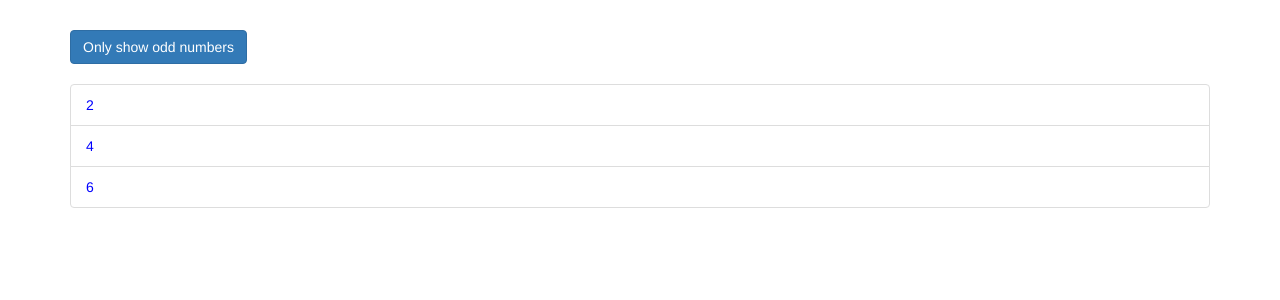
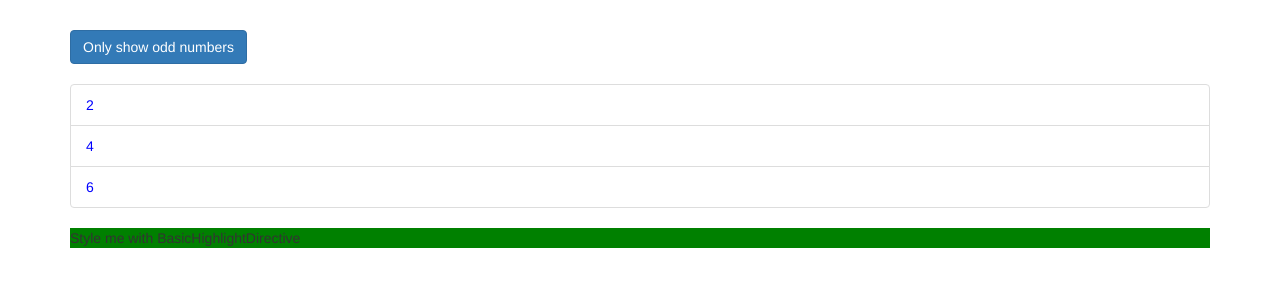
Before and after one commit to zmarkoni/angular-udemy-directives, an Angular app: page / in a window 1280 px wide. Shown: the top 300 px of the page. Built offline with nearby package versions, Linux system fonts and the light colour scheme.

Commit message:
create custom directive

```diff
--- a/src/app/app.component.html
+++ b/src/app/app.component.html
@@ -29,6 +29,8 @@
       <ng-template [ngIf]="onlyOdd">
         <p>Only odd</p>
       </ng-template>
+
+      <div appBasicHighlight>Style me with BasicHighlightDirective</div>
     </div>
   </div>
 </div>
--- a/src/app/app.module.ts
+++ b/src/app/app.module.ts
@@ -4,10 +4,12 @@
 import { HttpModule } from '@angular/http';
 
 import { AppComponent } from './app.component';
+import {BasicHighlightDirective} from "./basic-highlight/basic-highlight.directive";
 
 @NgModule({
   declarations: [
-    AppComponent
+    AppComponent,
+    BasicHighlightDirective,
   ],
   imports: [
     BrowserModule,
--- /dev/null
+++ b/src/app/basic-highlight/basic-highlight.directive.ts
@@ -0,0 +1,12 @@
+import {Directive, ElementRef, OnInit} from "@angular/core";
+
+@Directive({
+    selector: '[appBasicHighlight]'
+})
+export class BasicHighlightDirective implements OnInit {
+    constructor(private elementRef: ElementRef) {}
+
+    ngOnInit() {
+        this.elementRef.nativeElement.style.backgroundColor = 'green';
+    }
+}
```
